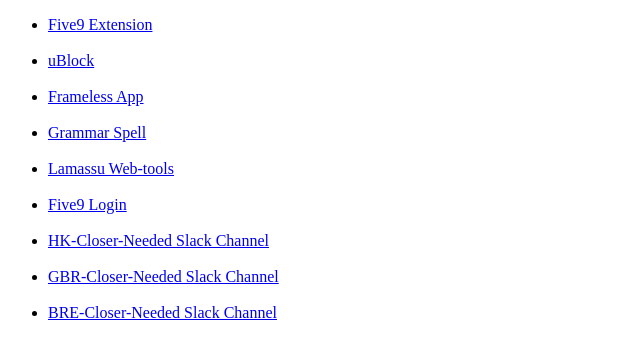
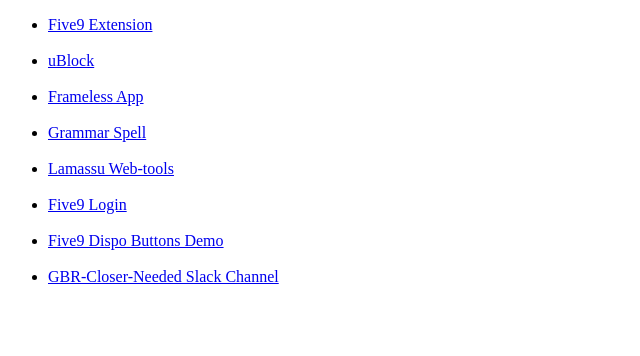
Before and after one commit to lmsutools/LMSU-LINKS, a plain HTML site: page index.html in a window 1280 px wide. Shown: the whole page, without its empty margins (0-640 px from the left). Drawn offline with Linux system fonts and the light colour scheme.

Commit message:
Five9 Demo

```diff
--- a/index.html
+++ b/index.html
@@ -21,11 +21,9 @@
         <br>
         <li><a href="https://app-atl.five9.com/clients/agent/main.html?role=Agent#agent/voice" target="_blank">Five9 Login</a></li>
         <br>
-        <li><a href="https://lamassumedia.slack.com/channels/hk-closer-needed"> HK-Closer-Needed Slack Channel</a> </li>
+        <li><a href="https://www.figma.com/proto/mBWVfjj5WINPWJWn61t7jx/FIVE9-01-One-Click-Dispositions?node-id=131%3A349&scaling=min-zoom&page-id=131%3A348&starting-point-node-id=131%3A349"> Five9 Dispo Buttons Demo</a> </li>
         <br>
         <li><a href="https://lamassumedia.slack.com/channels/gbr-closer-needed" target="_blank"> GBR-Closer-Needed Slack Channel</a> </li>
-        <br>
-        <li><a href="https://lamassumedia.slack.com/channels/bre-closer-needed" target="_blank"> BRE-Closer-Needed Slack Channel</a> </li>
 
 
         </ul>
```
